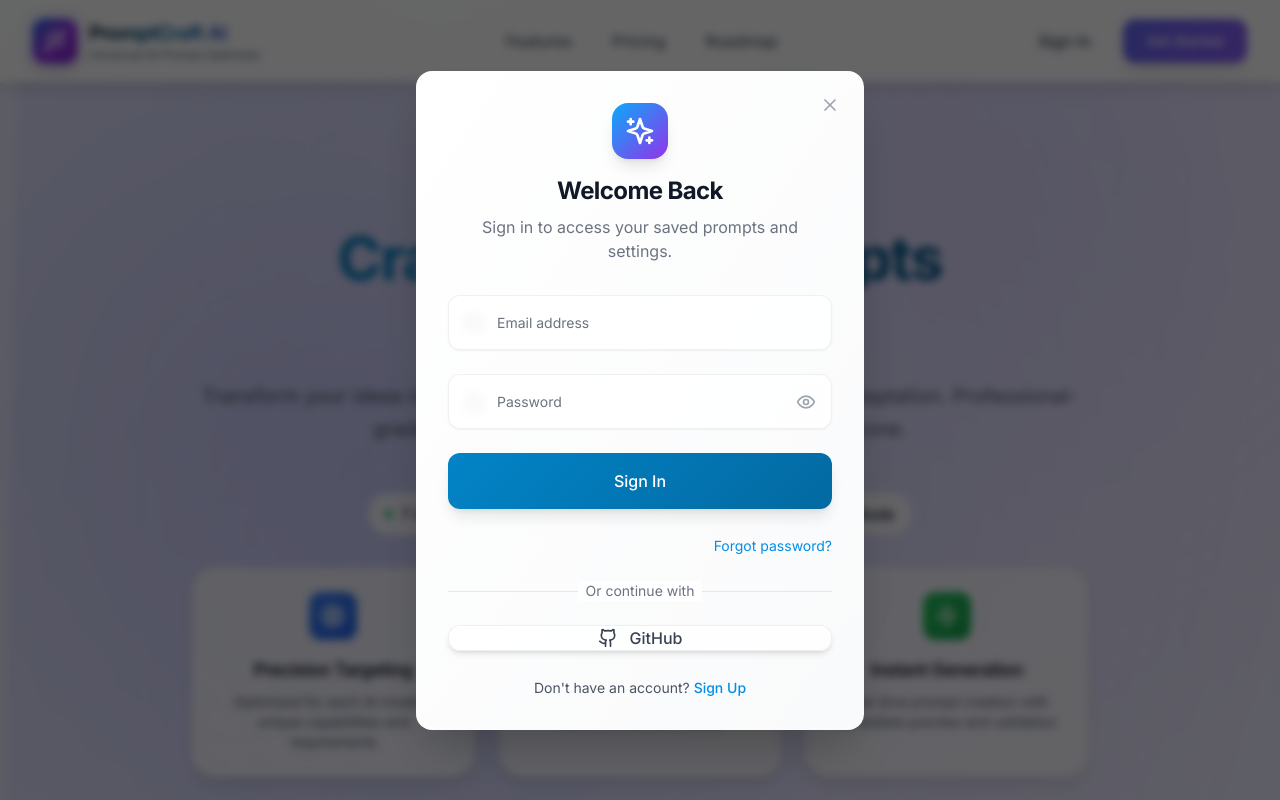
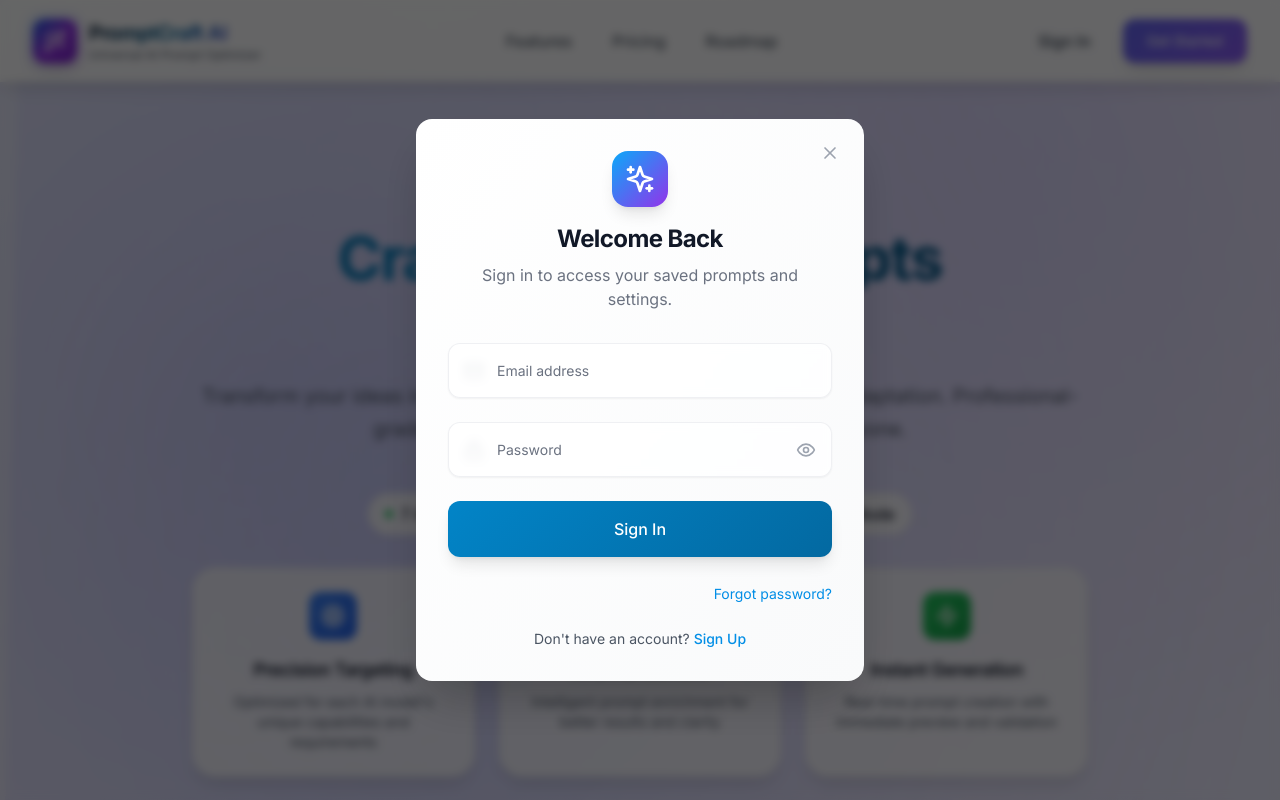
Before and after one commit to JeanDecroos/XMLPrompt, a React (Vite) app: page / in a window 1280 px wide. Both pictures are taken after a click on the button "Sign In". Shown: the top 800 px of the page. Built offline with nearby package versions, Linux system fonts and the light colour scheme; no server answers.

Commit message:
fix: Remove unsupported GitHub OAuth option from AuthModal

```diff
--- a/src/components/AuthModal.jsx
+++ b/src/components/AuthModal.jsx
@@ -1,5 +1,5 @@
 import React, { useState, useEffect, useRef } from 'react'
-import { X, Mail, Lock, User, Eye, EyeOff, Github, Sparkles } from 'lucide-react'
+import { X, Mail, Lock, Eye, EyeOff, Sparkles } from 'lucide-react'
 import { useAuth } from '../contexts/AuthContext'
 import { supabase } from '../lib/supabase'
 
@@ -31,18 +31,6 @@ const AuthModal = ({ isOpen, onClose, initialMode = 'signin' }) => {
       return () => document.removeEventListener('keydown', handleEscape)
     }
   }, [isOpen, onClose])
-
-  const handleOAuthSignIn = async (provider) => {
-    setLoading(true)
-    setError(null)
-    try {
-      const { error } = await supabase.auth.signInWithOAuth({ provider })
-      if (error) throw error
-    } catch (err) {
-      setError(err.message || 'Failed to sign in with OAuth provider.')
-      setLoading(false)
-    }
-  }
 
   const handleSubmit = async (e) => {
     e.preventDefault()
@@ -203,27 +191,6 @@ const AuthModal = ({ isOpen, onClose, initialMode = 'signin' }) => {
           )}
         </form>
 
-        <div className="relative my-6 text-center">
-          <div className="absolute inset-0 flex items-center">
-            <div className="w-full border-t border-gray-200" />
-          </div>
-          <div className="relative flex justify-center text-sm">
-            <span className="bg-white px-2 text-gray-500">Or continue with</span>
-          </div>
-        </div>
-
-        <div>
-          <button
-            type="button"
-            onClick={() => handleOAuthSignIn('github')}
-            disabled={loading}
-            className="w-full btn btn-secondary"
-          >
-            <Github className="w-5 h-5 mr-3" />
-            GitHub
-          </button>
-        </div>
-
         <div className="mt-6 text-center">
           <p className="text-sm text-gray-600">
             {footerText}{' '}
```
